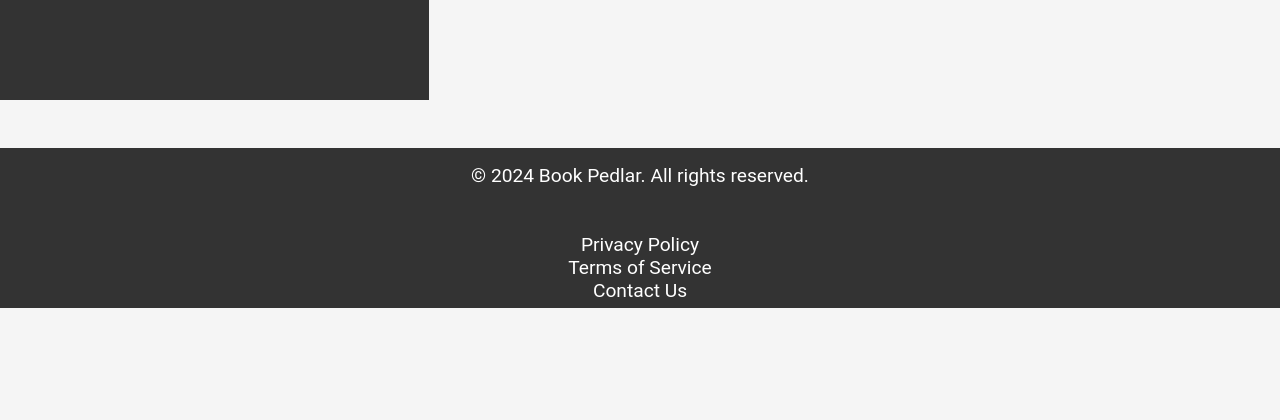
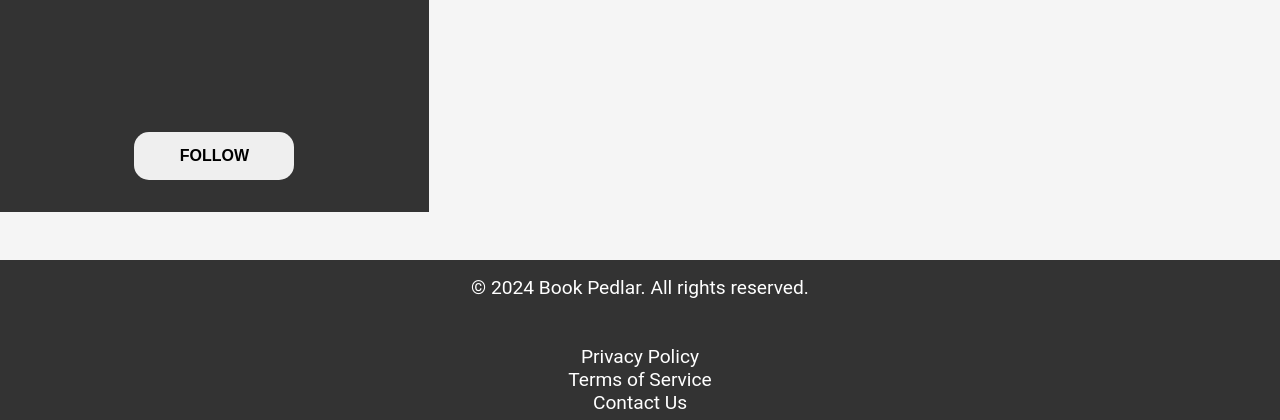
Before and after one commit to Paras-Sachdeva/Book-Pedlar, a PHP site: page /sellerProfile.php?id=1 in a window 1280 px wide. Shown: the part 560-980 px from the top of the page. Before the commit the page ends 868 px from the top, so only its background shows below. Run offline with PHP 8.4, Linux system fonts and the light colour scheme; the visitor is signed in with stand-in values (Sample User, id 1); data that the repository does not hold is empty.

Commit message:
ADD: Follow/Unfollow Button on Seller Profile

```diff
--- a/Styles/styles.css
+++ b/Styles/styles.css
@@ -549,7 +549,7 @@ a{
     margin-top: 2rem;
 }
 
-.add-book button, #submitEditBook{
+.add-book button, .follow-user button, #submitEditBook{
     padding: 0.6rem;
     width: 10rem;
     height: 3rem;
@@ -560,7 +560,7 @@ a{
     cursor: pointer;
     transition: background-color 0.3s;
 }
-.add-book button:hover, #submitEditBook:hover{
+.add-book button:hover, .follow-user button:hover, #submitEditBook:hover{
     background-color: #2980b9;
 }
 
--- a/sellerProfile.php
+++ b/sellerProfile.php
@@ -5,7 +5,7 @@
     <meta name="viewport" content="width=device-width, initial-scale=1.0">
     <title>Book Pedlar - Seller Profile</title>
     <link rel="icon" href="Images/Icon.png" type="image/x-icon">
-    <link rel="stylesheet" href="Styles/styles.css?v=8">
+    <link rel="stylesheet" href="Styles/styles.css?v=9">
     <link rel="stylesheet" href="https://cdnjs.cloudflare.com/ajax/libs/font-awesome/6.5.1/css/all.min.css" integrity="sha512-DTOQO9RWCH3ppGqcWaEA1BIZOC6xxalwEsw9c2QQeAIftl+Vegovlnee1c9QX4TctnWMn13TZye+giMm8e2LwA==" crossorigin="anonymous" referrerpolicy="no-referrer" />
 </head>
 <body>
@@ -53,6 +53,21 @@
                     echo("<p style='text-align:center;'><br>".$user_name."<br>".$e_mail."</p>");
                     echo("<br><p id='place-details' style='text-align:center;'></p>");
                     $uploadedFileName=$row1['profileImage'];
+                ?>
+            </div>
+            <div class="follow-user">
+                <?php $_SESSION['userid'];
+                    $follow_sql="SELECT * FROM user_follow WHERE userid=$_SESSION[userid] AND followingid=$userid";
+                    $follow_result=mysqli_query($conn, $follow_sql);
+                    if(mysqli_num_rows($follow_result)>0){
+                ?>
+                        <button id="followUnfollow">UNFOLLOW</button>
+                <?php
+                    }else{
+                ?>
+                        <button id="followUnfollow">FOLLOW</button>
+                <?php
+                    }
                 ?>
             </div>
         </div>
```
